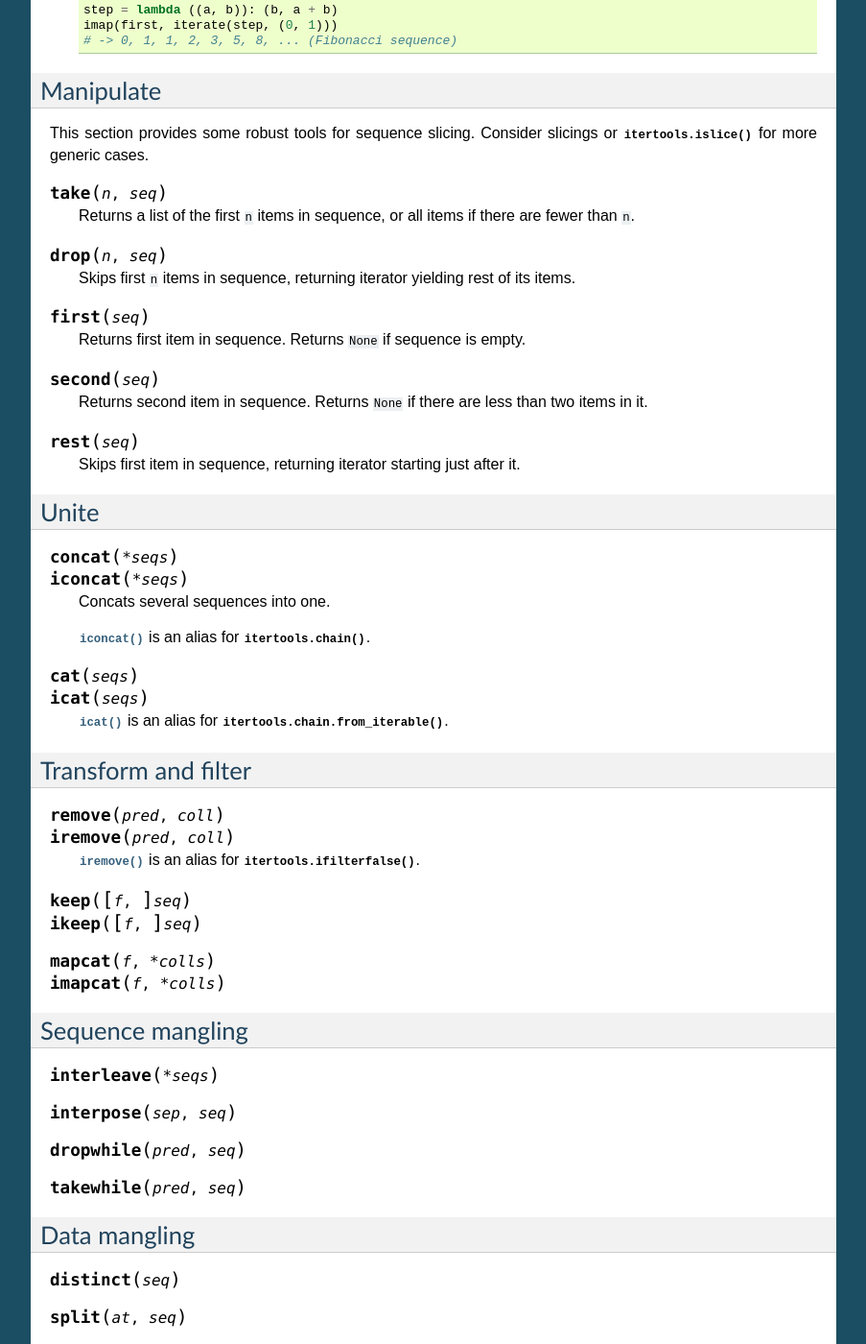
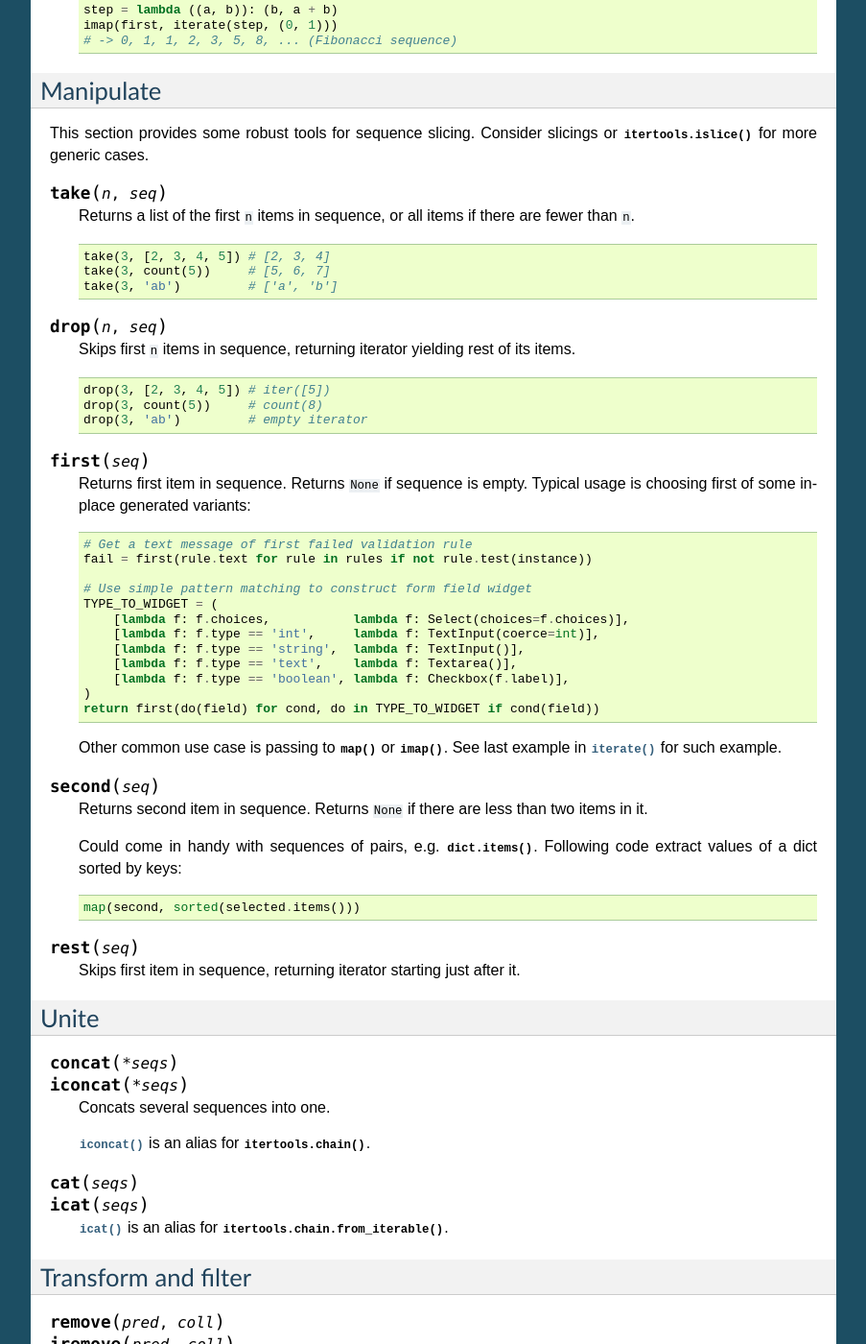
Before and after one commit to Jamaal224/funcy, a Sphinx documentation site: the page built from docs/seqs.rst, in a window 1280 px wide and 1400 px high, scrolled down 1459 px. Shown: the whole window at 96% size, without its empty margins (198-1101 px from the left). Built offline with Sphinx 7.4.7, drawn with Linux system fonts in a browser that asks for light colours; pages that are not in the unit, such as notebooks, are missing from menus; some of the changed text lies outside the part shown.

Commit message:
Some ruauto examples made it to docs

```diff
--- a/docs/seqs.rst
+++ b/docs/seqs.rst
@@ -30,7 +32,7 @@ Generate
         imap(lambda x: x ** 2, count(1))
         # -> 1, 4, 9, 16, ...
 
-    Or annotate sequence using :func:`zip` or :func:`itertools.izip`::
+    Or annotate sequence using :func:`zip` or :func:`~itertools.izip`::
 
         zip(count(), 'abcd')
         # -> [(0, 'a'), (1, 'b'), (2, 'c'), (3, 'd')]
@@ -93,17 +95,50 @@ This section provides some robust tools for sequence slicing. Consider :ref:`sli
 
     Returns a list of the first ``n`` items in sequence, or all items if there are fewer than ``n``.
 
+    ::
+
+        take(3, [2, 3, 4, 5]) # [2, 3, 4]
+        take(3, count(5))     # [5, 6, 7]
+        take(3, 'ab')         # ['a', 'b']
+
 .. function:: drop(n, seq)
 
     Skips first ``n`` items in sequence, returning iterator yielding rest of its items.
 
+    ::
+
+        drop(3, [2, 3, 4, 5]) # iter([5])
+        drop(3, count(5))     # count(8)
+        drop(3, 'ab')         # empty iterator
+
 .. function:: first(seq)
 
-    Returns first item in sequence. Returns ``None`` if sequence is empty.
+    Returns first item in sequence. Returns ``None`` if sequence is empty. Typical usage is choosing first of some inplace generated variants::
+
+        # Get a text message of first failed validation rule
+        fail = first(rule.text for rule in rules if not rule.test(instance))
+
+        # Use simple pattern matching to construct form field widget
+        TYPE_TO_WIDGET = (
+            [lambda f: f.choices,           lambda f: Select(choices=f.choices)],
+            [lambda f: f.type == 'int',     lambda f: TextInput(coerce=int)],
+            [lambda f: f.type == 'string',  lambda f: TextInput()],
+            [lambda f: f.type == 'text',    lambda f: Textarea()],
+            [lambda f: f.type == 'boolean', lambda f: Checkbox(f.label)],
+        )
+        return first(do(field) for cond, do in TYPE_TO_WIDGET if cond(field))
+
+    Other common use case is passing to :func:`map` or :func:`~itertools.imap`. See last example in :func:`iterate` for such example.
+
 
 .. function:: second(seq)
 
     Returns second item in sequence. Returns ``None`` if there are less than two items in it.
+
+    Could come in handy with sequences of pairs, e.g. :meth:`dict.items`. Following code extract values of a dict sorted by keys::
+
+        map(second, sorted(selected.items()))
+
 
 .. function:: rest(seq)
 
```
Also changed, not shown: other parts of docs/seqs.rst (+3 -1 lines), docs/colls.rst (+10 -0 lines).
